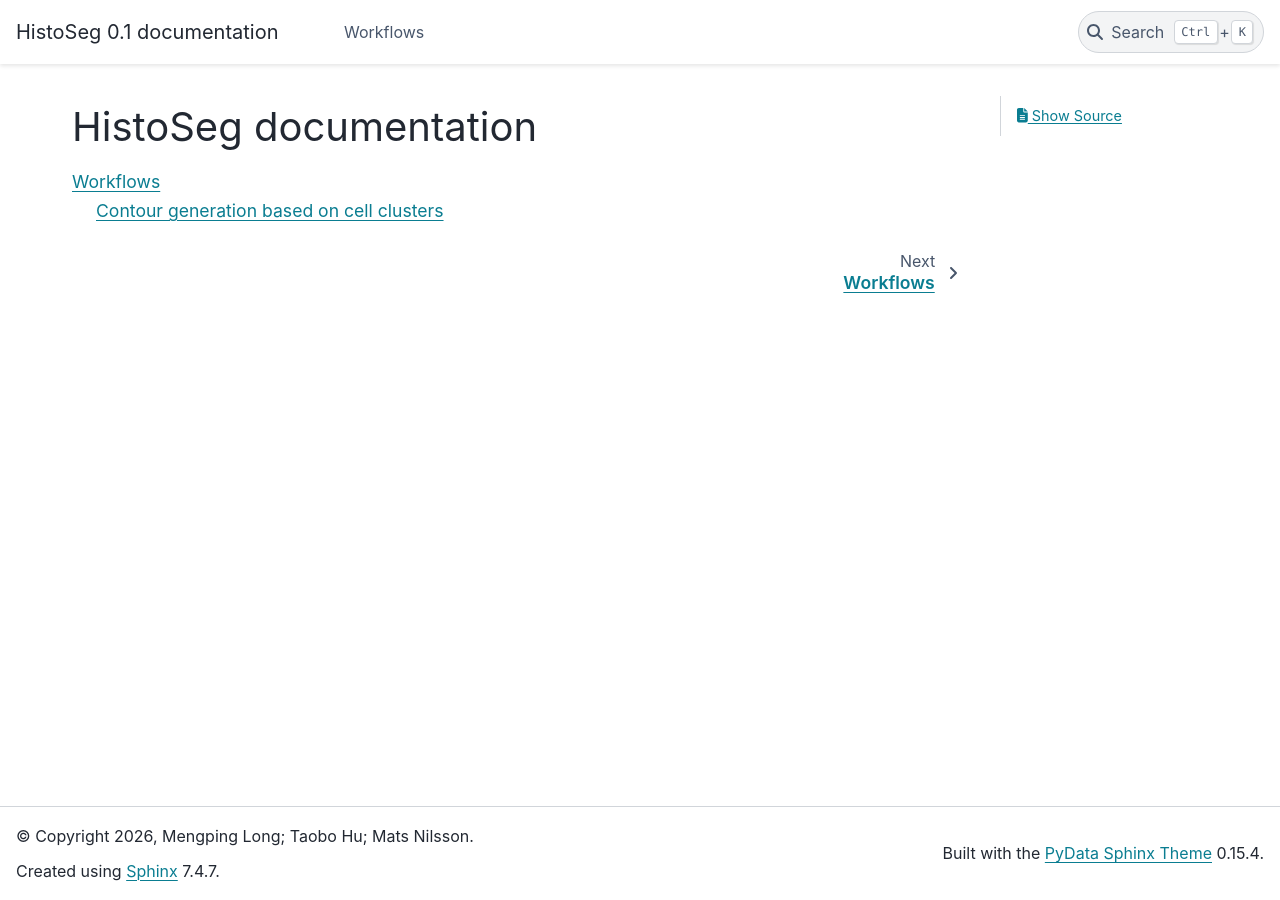
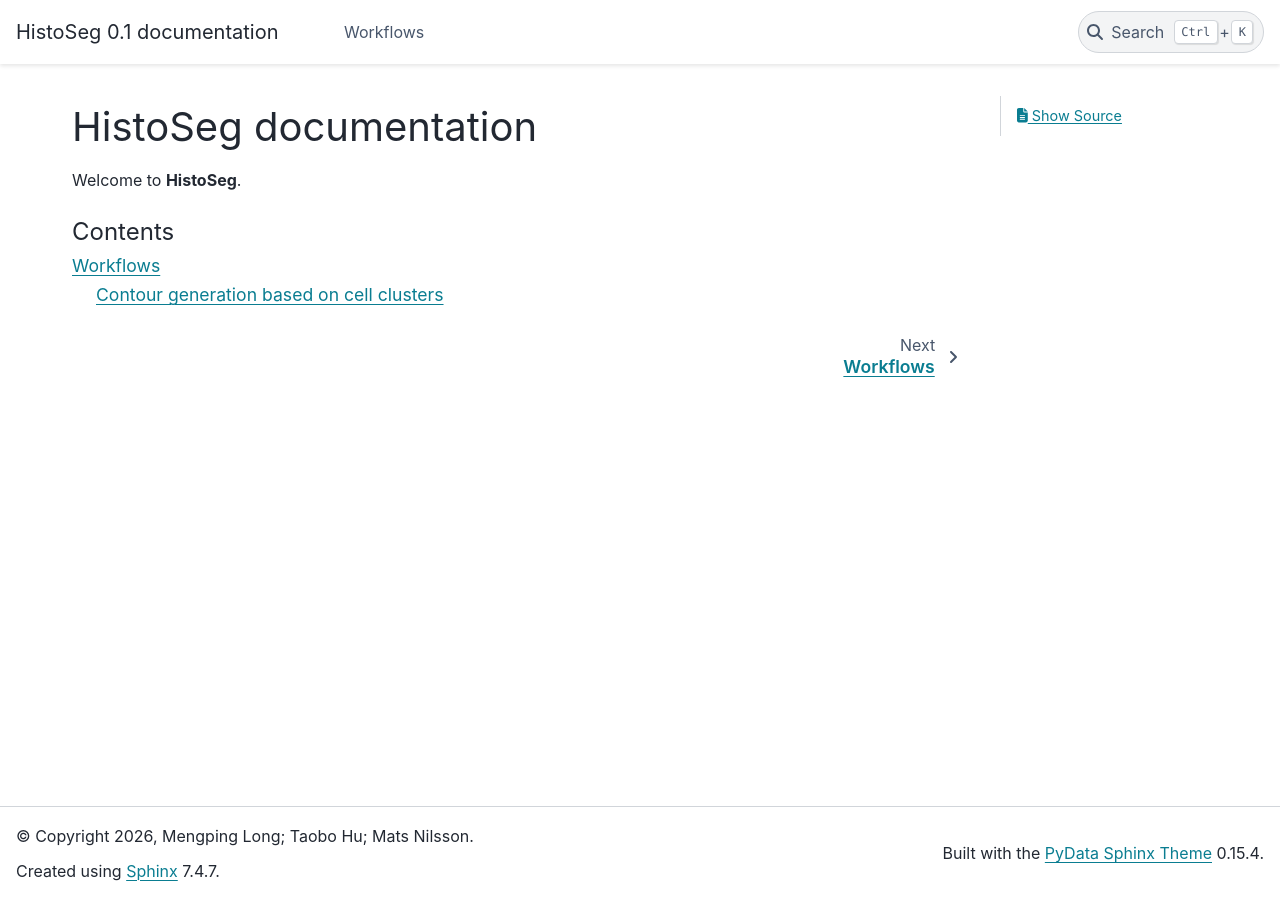
Before and after one commit to hutaobo/HistoSeg, a Sphinx documentation site: the page built from docs/index.md, in a window 1280 px wide. Built offline with Sphinx 7.4.7 and the PyData theme 0.15.4, drawn with Linux system fonts in a browser that asks for light colours.

Commit message:
Introduce welcome message in index.md
Add welcome section to HistoSeg documentation

Signed-off-by: Taobo Hu <thuac@connect.ust.hk>

````diff
--- a/docs/index.md
+++ b/docs/index.md
@@ -1,6 +1,9 @@
 # HistoSeg documentation
+
+Welcome to **HistoSeg**.
 
 ```{toctree}
 :maxdepth: 2
+:caption: Contents
 
 workflows/index
````
